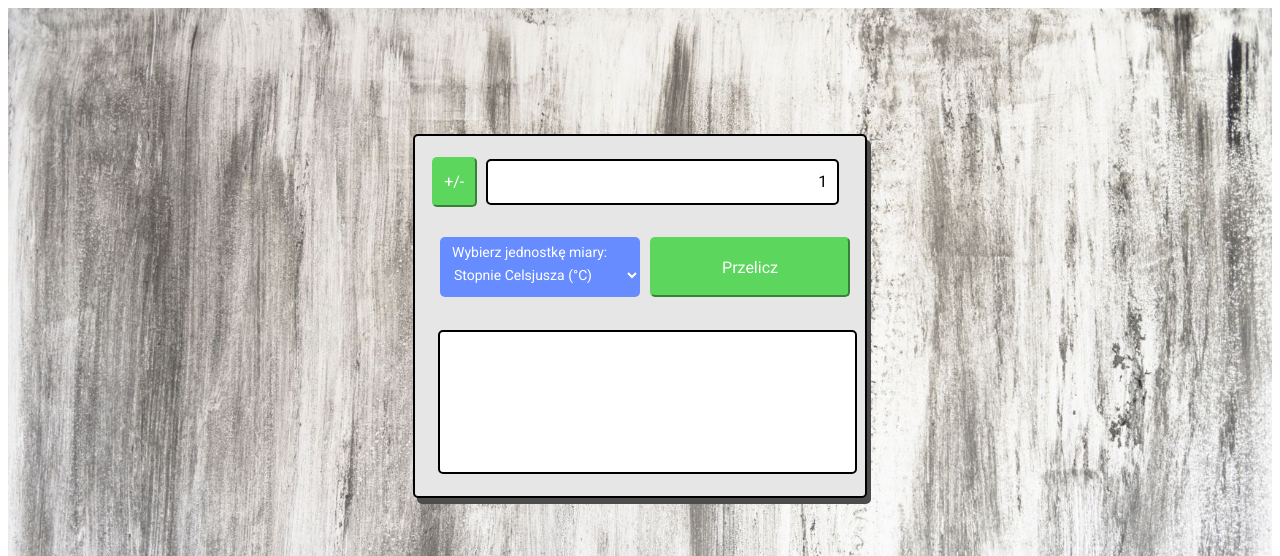
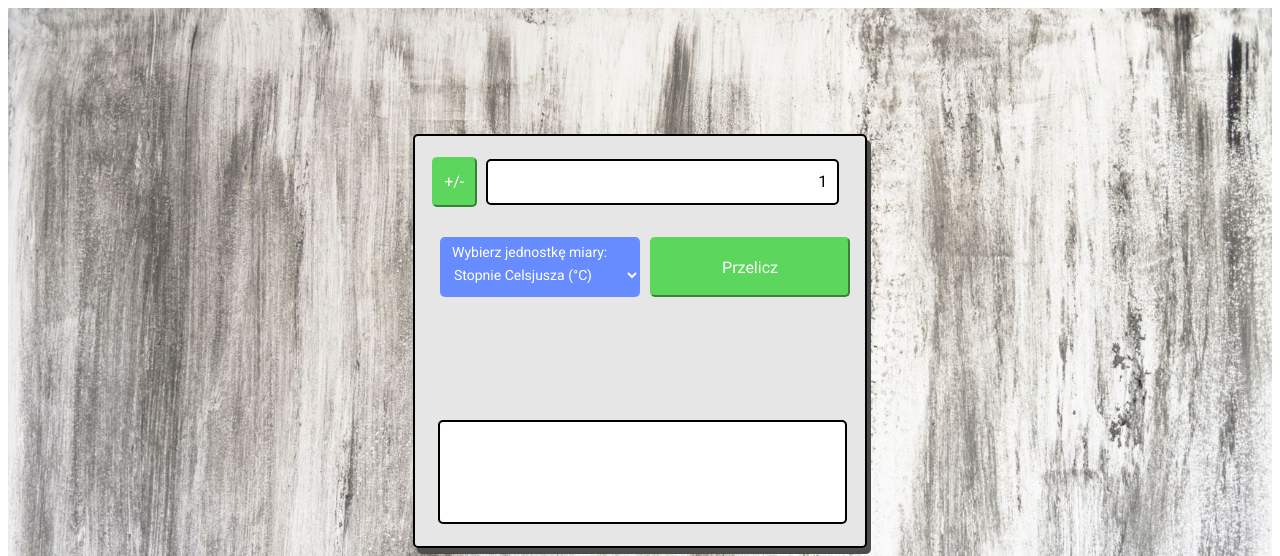
Before and after one commit to LukaszMoszczynski/MeasureCalculator, a website: page index.html in a window 1280 px wide. Shown: the top 556 px of the page. Drawn offline with Linux system fonts and the light colour scheme.

Commit message:
fix buttons display bug

```diff
--- a/sass/style.scss
+++ b/sass/style.scss
@@ -158,7 +158,7 @@ section {
 			}
 		}
 		.answer {
-			padding: 20px 5px;
+
 			background-color: white;
 			width: 90%;
 			display: flex;
@@ -166,7 +166,7 @@ section {
 			align-items: center;
 			min-height: 100px;
 			height: 100%;
-			margin: 5%;
+			margin: 25% 5% 5%;
 			letter-spacing: 0.5px;
 			line-height: 30px;
 			border: 2px solid black;
```
Also changed, not shown: css/style.css, css/style.prefixed.css, 2 other files.
